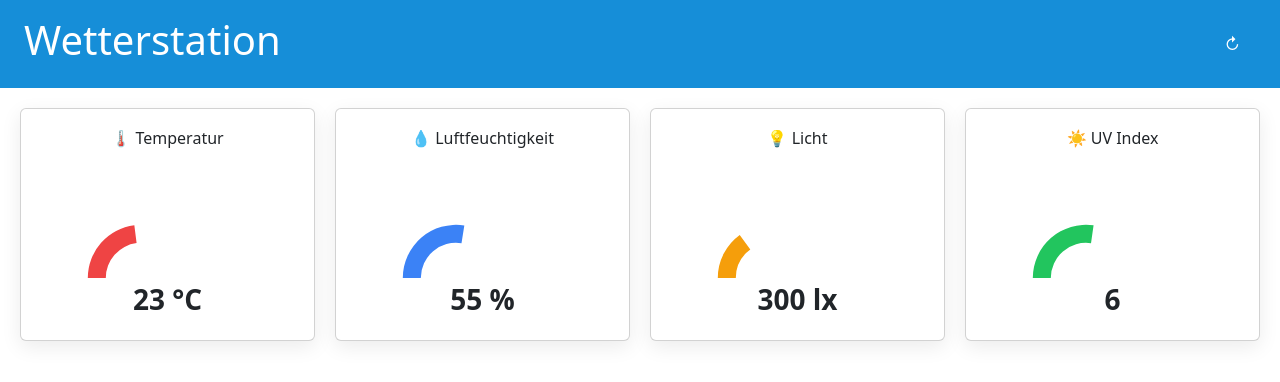
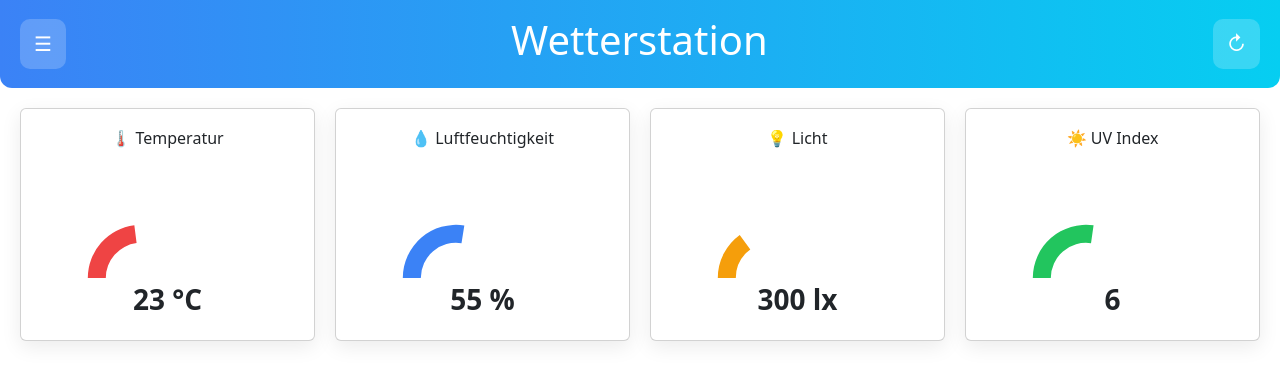
Before and after one commit to MiKumBa21/Wetterstation, a React (Vite) app in the folder Wetterstation/frontend/WEBterstation/: page / in a window 1280 px wide. Shown: the top 382 px of the page. Built offline with nearby package versions, Linux system fonts and the light colour scheme.

Commit message:
neues Design mit Burgermenü und Farbverlauf

```diff
--- a/Wetterstation/frontend/WEBterstation/package.json
+++ b/Wetterstation/frontend/WEBterstation/package.json
@@ -20,7 +20,7 @@
   "devDependencies": {
     "@eslint/js": "^9.39.1",
     "@types/node": "^24.10.0",
-    "@types/react": "^19.2.7",
+    "@types/react": "^19.2.14",
     "@types/react-dom": "^19.2.3",
     "@vitejs/plugin-react": "^5.1.0",
     "autoprefixer": "^10.4.24",
--- a/Wetterstation/frontend/WEBterstation/src/App.tsx
+++ b/Wetterstation/frontend/WEBterstation/src/App.tsx
@@ -1,6 +1,7 @@
 import { useEffect, useState } from "react";
 import { RadialBarChart, RadialBar, PolarAngleAxis } from "recharts";
 import { BrowserRouter as Router, Routes, Route, Link, useLocation } from "react-router-dom";
+
 
 const API_URL = "http://192.168.0.50/data";
 
@@ -18,20 +19,41 @@ const createChartData = (value: number | null) => [
 
 // 🔹 Farben pro Seite
 const pageColors: Record<string, string> = {
-  "/": "#168ed8",
-  "/temperatur": "#ef4444",
-  "/luft": "#3b82f6",
-  "/licht": "#f59e0b",
-  "/uv": "#22c55e",
+  "/": "linear-gradient(90deg, #168ed8, #06cef1)",
+  "/temperatur": "linear-gradient(90deg, #ef4444, #f97316)",
+  "/luft": "linear-gradient(90deg, #3b82f6, #06cef1)",
+  "/licht": "linear-gradient(90deg, #f59e0b, #fde047)",
+  "/uv": "linear-gradient(90deg, #22c55e, #4adea8)",
 };
 
 
 // 🔹 TOPBAR
 function Topbar({ title, color, onRefresh }: any) {
+  const [menuOpen, setMenuOpen] = useState(false);
+
   return (
-    <div className="topbar" style={{ background: color }}>
-      <h1>{title}</h1>
-      <button onClick={onRefresh}>↻</button>
+    <div style={{ position: "relative" }}>
+
+      {/* TOPBAR */}
+      <div className="topbar" style={{ background: color }}>
+        <button onClick={() => setMenuOpen(!menuOpen)}>☰</button>
+        <h1>{title}</h1>
+        <button onClick={onRefresh}>↻</button>
+      </div>
+
+      {/* BURGER MENÜ */}
+      {menuOpen && (
+        <div className="menu">
+          <h2>Menü</h2>
+
+          <Link to="/" onClick={() => setMenuOpen(false)}>🏠 Dashboard</Link>
+          <Link to="/temperatur" onClick={() => setMenuOpen(false)}>🌡️ Temperatur</Link>
+          <Link to="/luft" onClick={() => setMenuOpen(false)}>💧 Luft</Link>
+          <Link to="/licht" onClick={() => setMenuOpen(false)}>💡 Licht</Link>
+          <Link to="/uv" onClick={() => setMenuOpen(false)}>☀️ UV</Link>
+        </div>
+      )}
+
     </div>
   );
 }
@@ -39,45 +61,111 @@ function Topbar({ title, color, onRefresh }: any) {
 
 // 🔹 DASHBOARD
 function Dashboard({ data, fetchData, loading }: any) {
-  const location = useLocation();
-  const color = pageColors[location.pathname] || "#168ed8";
+  const [menuOpen, setMenuOpen] = useState(false);
 
   return (
     <div>
-      <Topbar title="Wetterstation" color={color} onRefresh={fetchData} />
 
+      {/* TOPBAR */}
+      <div className="topbar">
+        <button onClick={() => setMenuOpen(!menuOpen)}>☰</button>
+        <h1>Wetterstation</h1>
+        <button onClick={fetchData}>↻</button>
+      </div>
+
+      {/* BURGER MENÜ */}
+      {menuOpen && (
+        <div className="menu">
+          <h2>Menü</h2>
+
+          <Link to="/" onClick={() => setMenuOpen(false)}>🏠 Dashboard</Link>
+          <Link to="/temperatur" onClick={() => setMenuOpen(false)}>🌡️ Temperatur</Link>
+          <Link to="/luft" onClick={() => setMenuOpen(false)}>💧 Luft</Link>
+          <Link to="/licht" onClick={() => setMenuOpen(false)}>💡 Licht</Link>
+          <Link to="/uv" onClick={() => setMenuOpen(false)}>☀️ UV</Link>
+        </div>
+      )}
+
+
+
+      {/* ✅ HIER IST DEIN DASHBOARD */}
       <div className="grid">
 
+        {/* Temperatur */}
         <Link to="/temperatur" className="card">
+
           <h2>🌡️ Temperatur</h2>
-          <RadialBarChart width={200} height={120} cx="50%" cy="100%" innerRadius="60%" outerRadius="100%" startAngle={180} endAngle={0} data={createChartData(data.temp)}>
+          <RadialBarChart
+            width={200}
+            height={120}
+            cx="50%"
+            cy="100%"
+            innerRadius="60%"
+            outerRadius="100%"
+            startAngle={180}
+            endAngle={0}
+            data={createChartData(data.temp)}
+          >
             <PolarAngleAxis type="number" domain={[0, 50]} tick={false} />
             <RadialBar dataKey="value" fill="#ef4444" />
           </RadialBarChart>
           <div className="value">{data.temp} °C</div>
         </Link>
 
+        {/* Luft */}
         <Link to="/luft" className="card">
           <h2>💧 Luftfeuchtigkeit</h2>
-          <RadialBarChart width={200} height={120} cx="50%" cy="100%" innerRadius="60%" outerRadius="100%" startAngle={180} endAngle={0} data={createChartData(data.hygro)}>
+          <RadialBarChart
+            width={200}
+            height={120}
+            cx="50%"
+            cy="100%"
+            innerRadius="60%"
+            outerRadius="100%"
+            startAngle={180}
+            endAngle={0}
+            data={createChartData(data.hygro)}
+          >
             <PolarAngleAxis type="number" domain={[0, 100]} tick={false} />
             <RadialBar dataKey="value" fill="#3b82f6" />
           </RadialBarChart>
           <div className="value">{data.hygro} %</div>
         </Link>
 
+        {/* Licht */}
         <Link to="/licht" className="card">
           <h2>💡 Licht</h2>
-          <RadialBarChart width={200} height={120} cx="50%" cy="100%" innerRadius="60%" outerRadius="100%" startAngle={180} endAngle={0} data={createChartData(data.lighting)}>
+          <RadialBarChart
+            width={200}
+            height={120}
+            cx="50%"
+            cy="100%"
+            innerRadius="60%"
+            outerRadius="100%"
+            startAngle={180}
+            endAngle={0}
+            data={createChartData(data.lighting)}
+          >
             <PolarAngleAxis type="number" domain={[0, 1000]} tick={false} />
             <RadialBar dataKey="value" fill="#f59e0b" />
           </RadialBarChart>
           <div className="value">{data.lighting} lx</div>
         </Link>
 
+        {/* UV */}
         <Link to="/uv" className="card">
           <h2>☀️ UV Index</h2>
-          <RadialBarChart width={200} height={120} cx="50%" cy="100%" innerRadius="60%" outerRadius="100%" startAngle={180} endAngle={0} data={createChartData(data.uv)}>
+          <RadialBarChart
+            width={200}
+            height={120}
+            cx="50%"
+            cy="100%"
+            innerRadius="60%"
+            outerRadius="100%"
+            startAngle={180}
+            endAngle={0}
+            data={createChartData(data.uv)}
+          >
             <PolarAngleAxis type="number" domain={[0, 11]} tick={false} />
             <RadialBar dataKey="value" fill="#22c55e" />
           </RadialBarChart>
@@ -99,7 +187,7 @@ function Detail({ title, value, unit }: any) {
 
   return (
     <div>
-      <Topbar title={title} color={color} onRefresh={() => {}} />
+      <Topbar title={title} color={color} onRefresh={() => { }} />
 
       <div style={{ textAlign: "center", padding: "50px" }}>
         <h2>{value} {unit}</h2>
--- a/Wetterstation/frontend/WEBterstation/src/index.css
+++ b/Wetterstation/frontend/WEBterstation/src/index.css
@@ -1,4 +1,5 @@
 :root {
+    --main-gradient: linear-gradient(90deg, #3b82f6, #06cef1);
   font-family: system-ui, Arial, sans-serif;
   background-color: #e5e7eb;
   color: #1f2937;
@@ -12,12 +13,28 @@ body {
 
 
 .topbar {
-  position: relative;
+  background: var(--main-gradient);
   color: white;
-  padding: 16px 24px;
+  padding: 16px 20px;
   display: flex;
+  align-items: center;
   justify-content: space-between;
-  align-items: center;
+  border-radius: 0 0 12px 12px;
+}
+
+.topbar button {
+  background: rgba(255, 255, 255, 0.2);
+  border: none;
+  color: white;
+  font-size: 20px;
+  padding: 10px 14px;
+  border-radius: 10px;
+  cursor: pointer;
+  transition: 0.2s;
+}
+
+.topbar button:hover {
+  background: rgba(255, 255, 255, 0.35);
 }
 
 .topbar-loading {
@@ -87,3 +104,40 @@ button:hover {
   text-decoration: none;
   color: #168ed8;
 }
+
+.colorbutton{
+
+  background-color: #06cef1;
+}
+
+.menu {
+  position: fixed;
+  top: 70px;
+  left: 20px;
+  background: white;
+  padding: 20px;
+  border-radius: 14px;
+  box-shadow: 0 10px 25px rgba(0,0,0,0.15);
+  z-index: 100;
+  min-width: 200px;
+}
+
+.menu h2 {
+  margin-top: 0;
+  margin-bottom: 15px;
+}
+
+.menu a {
+  display: block;
+  padding: 10px;
+  border-radius: 8px;
+  text-decoration: none;
+  color: #333;
+  font-weight: 500;
+  transition: 0.2s;
+}
+
+.menu a:hover {
+  background: #f3f4f6;
+  color: #3b82f6;
+}
```
Also changed, not shown: 1 other file (tests, documents, lock files or other folders).
